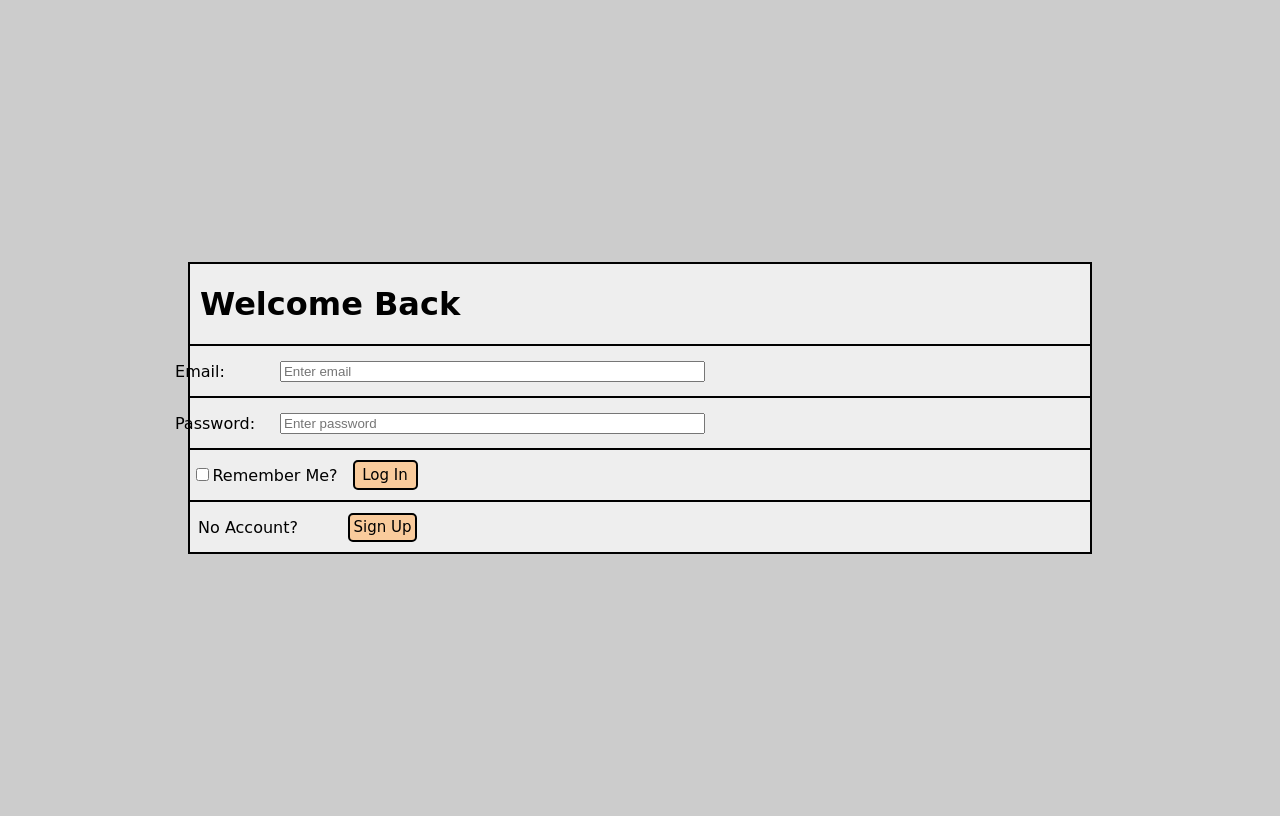
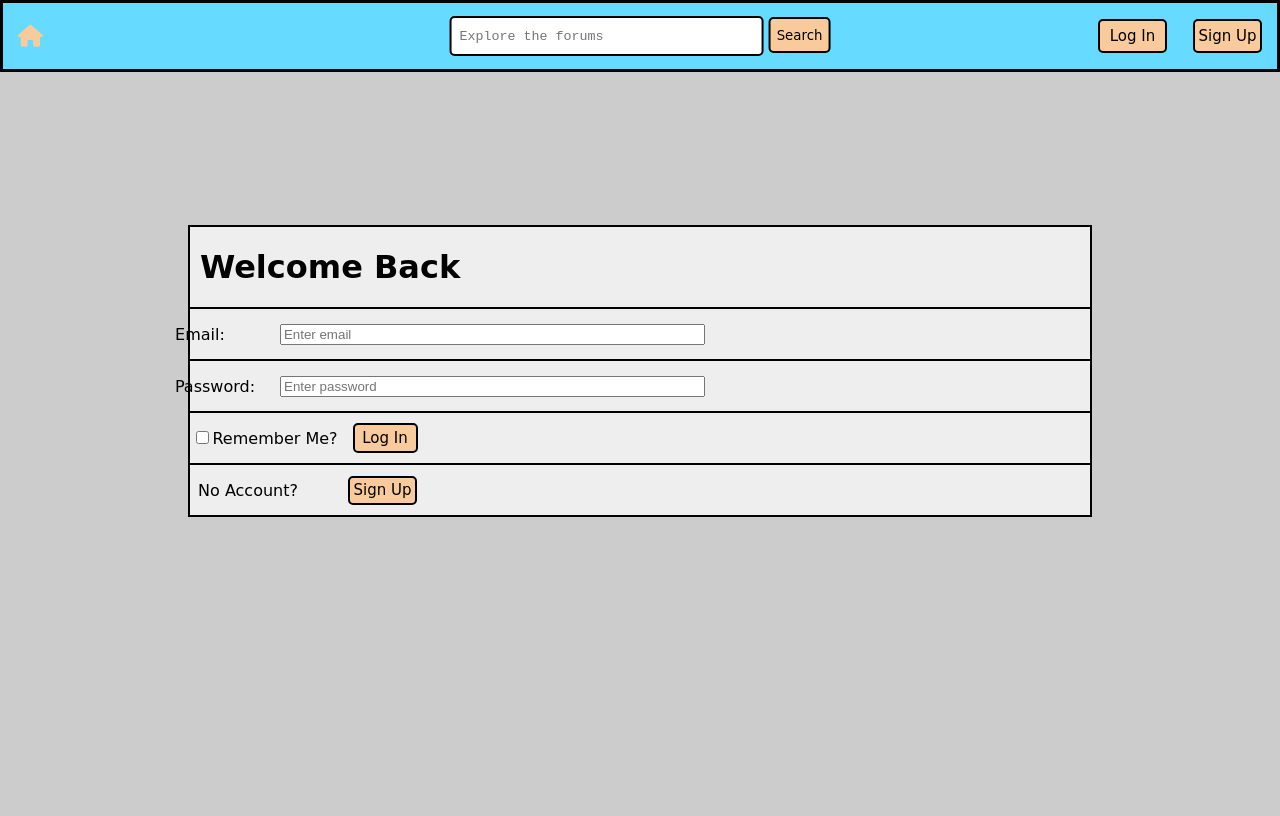
Before and after one commit to Jack-MacLeod1/Forums-WAD2-Team-8E, a Django app: page /login/ in a window 1280 px wide. After the commit the page ends 517 px from the top, so only its background shows below. Run offline with Django 3.2, Linux system fonts and the light colour scheme.

Commit message:
Inherited base.html into login/signup pages

```diff
--- a/forum_app/templates/forum_app/base.html
+++ b/forum_app/templates/forum_app/base.html
@@ -5,11 +5,10 @@
 
 <head>
     <meta charset="UTF-8">
-
-    <title>Forum</title>
-
     <link rel="stylesheet" href="https://cdnjs.cloudflare.com/ajax/libs/font-awesome/6.5.0/css/all.min.css">
     <link rel="stylesheet" href="{% static 'css/styles.css' %}">
+    {% block headblock %}
+    {% endblock %}
 </head>
 
 <body>
@@ -33,9 +32,6 @@
     </div>
   </nav>
 
-
-
-
     <!-- Main page content -->
     <div class="container mt-4">
         {% block content %}
--- a/forum_app/templates/forum_app/index.html
+++ b/forum_app/templates/forum_app/index.html
@@ -1,7 +1,9 @@
 {% extends "forum_app/base.html" %}
 {% load static %}
 
-
+{% block headblock %}
+    <title>Forums</title>
+{% endblock %}
 
 
 {% block content %}
--- a/forum_app/templates/forum_app/login.html
+++ b/forum_app/templates/forum_app/login.html
@@ -1,12 +1,12 @@
-<!DOCTYPE html>
+{% extends "forum_app/base.html" %}
 {% load static %}
-<html lang="en">
-<head>
-    <meta charset="UTF-8">
+
+{% block headblock %}
     <title>Forums - Login</title>
     <link rel="stylesheet" href="{% static 'css/login.css' %}">
-</head>
-<body>
+{% endblock %}
+
+{% block content %}
     <div class="all">
         <div class="welcome-msg"><h1>Welcome Back</h1></div>
 
@@ -21,9 +21,9 @@
             </div>
             <div class="details">
                 <label><input type="checkbox">Remember Me?</label>
-                <input class="login-button" type="submit" value="Log In" />
+                <input class="login-btn" type="submit" value="Log In" />
             </div>
-            <div class="details">No Account? <a class="signup-button" href="{% url 'forum_app:register' %}">Sign Up</a></div>
+            <div class="details">No Account? <a class="signup-btn" href="{% url 'forum_app:register' %}">Sign Up</a></div>
         </form>
         </div>
 
@@ -31,5 +31,4 @@
             <p class="error">{{ error_msg }}</p>
         {% endif %}
     </div>
-</body>
-</html>
+{% endblock %}
--- a/static/css/login.css
+++ b/static/css/login.css
@@ -1,10 +1,12 @@
-body {
-    background-color: #cccccc;
+
+.all {
     display: flex;
+    flex-direction: column;
     justify-content: center;
     align-items: center;
-    height: 800px;
+    height: 598px;
 }
+
 
 .welcome-msg {
     display: flex;
@@ -42,17 +44,17 @@ body {
     margin-right: 400px;
 }
 
-.details .signup-button {
+.details .signup-btn {
     margin: 50px;
     margin-right: 665px ;
 }
 
-.details .login-button {
+.details .login-btn {
     margin: 15px;
     margin-right: 670px;
 }
 
-.login-button{
+.login-btn{
     display: flex;
     align-items: center;
     justify-content: center;
@@ -68,6 +70,10 @@ body {
     text-decoration: none;
 }
 
+.login-btn:hover{
+    background-color: #faf2e2;
+}
+
 .input {
     display: flex;
     align-items: center;
@@ -75,7 +81,7 @@ body {
     font-family: cursive;
 }
 
-.signup-button {
+.signup-btn {
     display: flex;
     align-items: center;
     justify-content: center;
@@ -92,6 +98,10 @@ body {
 
 }
 
+.signup-btn:hover{
+    background-color: #faf2e2;
+}
+
 .error{
     color: #ee0000;
     font-family: cursive;
--- a/static/css/styles.css
+++ b/static/css/styles.css
@@ -1,6 +1,7 @@
 body {
     margin: 0;
     padding: 0;
+    background-color: #cccccc;
 }
 
 
@@ -9,6 +10,8 @@ body {
     font-family: cursive;
     padding-right: 15px;
     padding-left: 15px;
+    border: 3px solid black ;
+
 }
 
 .navdiv {
@@ -51,6 +54,10 @@ li a {
     text-decoration: none;
 }
 
+li a:hover{
+    background-color: #faf2e2;
+}
+
 
 .nav-search {
     position: absolute;
@@ -74,7 +81,10 @@ li a {
     border-radius: 5px;
     cursor: pointer;
     font-family: cursive;
+}
 
+.search-btn:hover{
+    background-color: #faf2e2;
 }
 
 .home-icon {
@@ -85,5 +95,5 @@ li a {
 }
 
 .home-icon:hover {
-    color: white;
+    color: #faf2e2;
 }
```
Also changed, not shown: forum_app/templates/forum_app/register.html (+10 -11 lines), static/css/register.css (+9 -6 lines), README.md.
